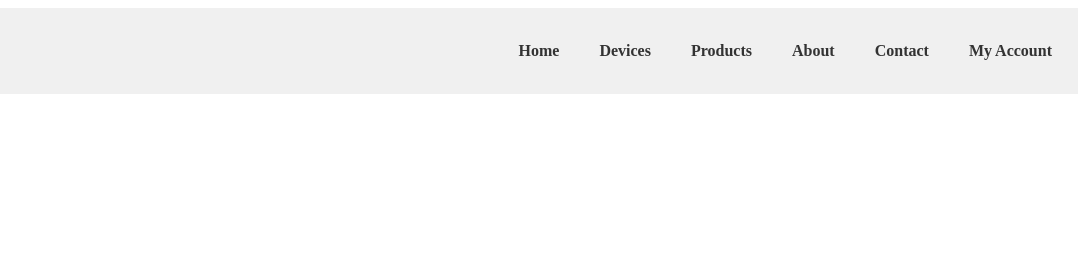
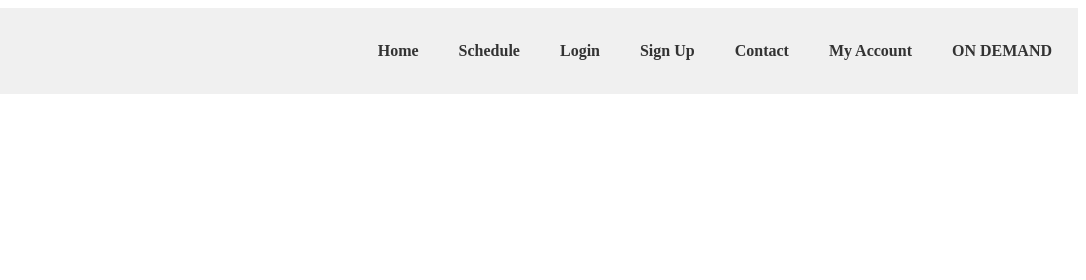
Before and after one commit to CapIIBarkBytes/CapIIBarkBytes.github.io, a plain HTML site: page choose_schedule.html in a window 1280 px wide. Shown: the top 280 px of the page, 194-1280 px from the left. Drawn offline with Linux system fonts and the light colour scheme.

Commit message:
SCRUM-28 Update choose_schedule.html
Edited links to route to proper pages

```diff
--- a/choose_schedule.html
+++ b/choose_schedule.html
@@ -14,11 +14,12 @@
         </div>
         <ul class="nav-links">
             <li class="nav-item"><a href="#" data-page="home">Home</a></li>
-            <li class="nav-item"><a href="#" data-page="devices">Devices</a></li>
-            <li class="nav-item"><a href="#" data-page="products">Products</a></li>
-            <li class="nav-item"><a href="#" data-page="about">About</a></li>
+            <li class="nav-item"><a href="https://capiibarkbytes.github.io/schedule.html" data-page="https://capiibarkbytes.github.io/schedule">Schedule</a></li>
+            <li class="nav-item"><a href="https://capiibarkbytes.github.io/login.html" data-page="https://capiibarkbytes.github.io/login.html">Login</a></li>
+            <li class="nav-item"><a href="https://capiibarkbytes.github.io/signup.html" data-page="https://capiibarkbytes.github.io/singup.html">Sign Up</a></li>
             <li class="nav-item"><a href="#" data-page="contact">Contact</a></li>
             <li class="nav-item"><a href="#" data-page="account">My Account</a></li>
+            <li class="nav-item"><a href="https://capiibarkbytes.github.io/onDemand.html" data-page="On Demand">ON DEMAND</a></li>
         </ul>
         <div class="burger">
           <div class="line1"></div>
```
